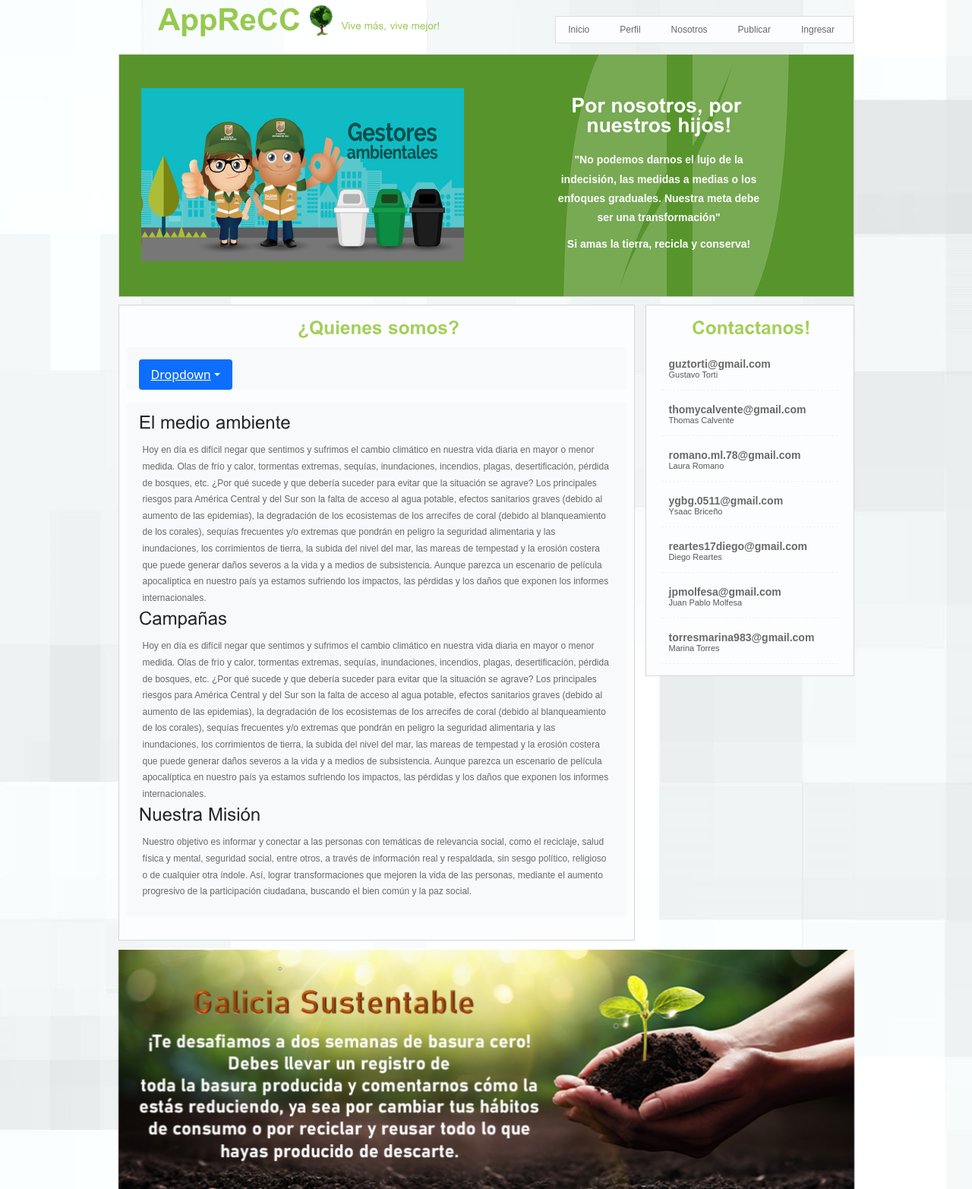
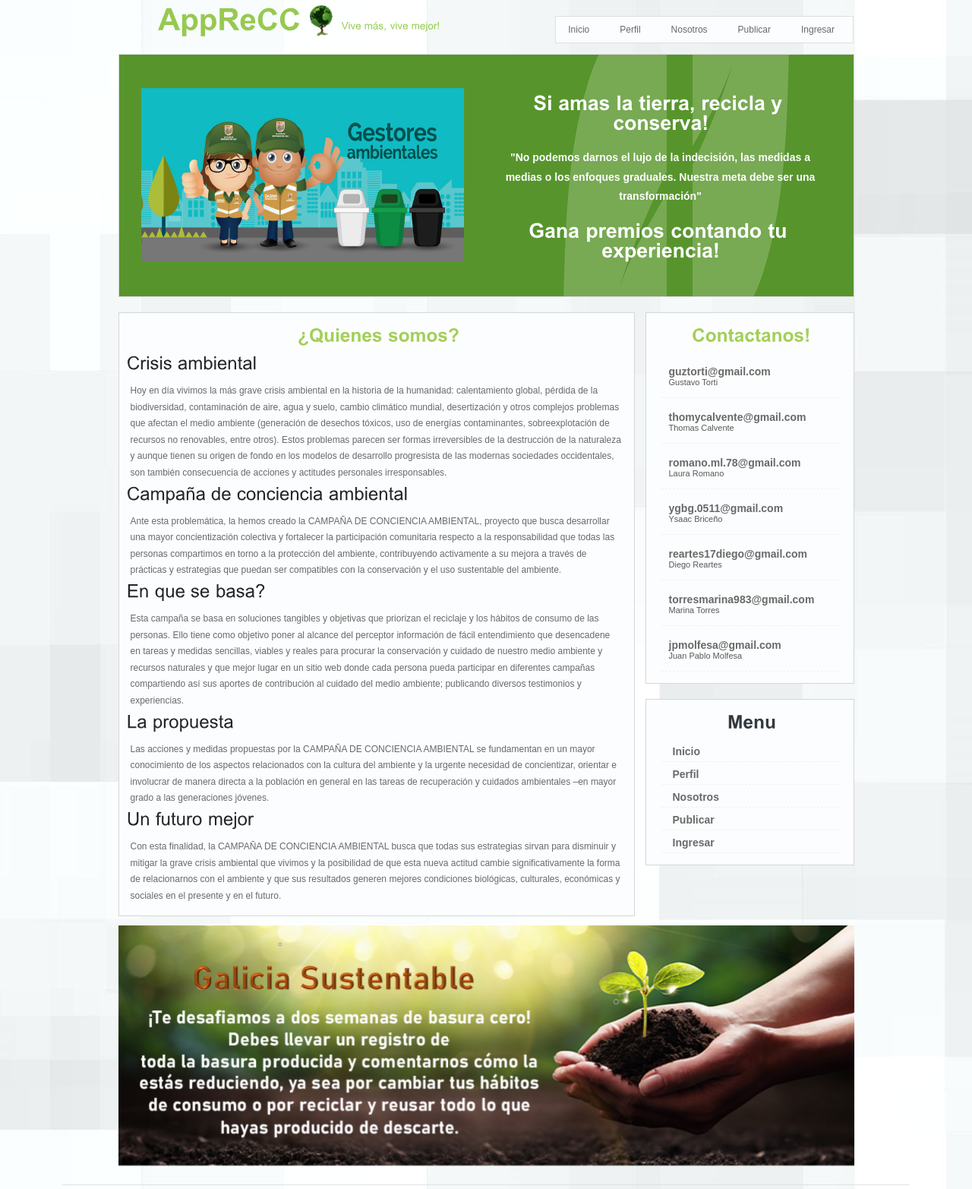
Before and after one commit to thomascalvente/Proyecto-APPRECC-, a Spring Boot app: page /nosotros in a window 1280 px wide. Shown: the part 49-1614 px from the top of the page at 76% size. Run offline with Spring Boot 4, Linux system fonts and the light colour scheme; data that the repository does not hold is empty; some of the project's set-up classes (security, data sources, template engines, error pages and the like) are left out, and stand-ins take their place.

Commit message:
nuevas vistas - lunes 24

```diff
--- a/src/main/java/com/egg/AppRECC/servicios/UsuarioServicio.java
+++ b/src/main/java/com/egg/AppRECC/servicios/UsuarioServicio.java
@@ -53,7 +53,7 @@ public class UsuarioServicio implements UserDetailsService {
     String password2
   )
     throws MiException {
-    Usuario usuario = repo.encontrarUsuarioPorEmail(email);
+    // Usuario usuario = repo.encontrarUsuarioPorEmail(email);
 
     if (nombre.isEmpty() || nombre == null || nombre.equals("")) {
       throw new MiException("El nombre no puede ser nulo o estar vacio");
@@ -69,9 +69,9 @@ public class UsuarioServicio implements UserDetailsService {
     if (!password.equals(password2)) {
       throw new MiException("Las contraseñas ingresadas deben ser iguales");
     }
-    if(usuario != null && usuario.getEmail().equals(email)){
+    /*if(usuario != null && usuario.getEmail().equals(email)){
             throw new MiException("El usuario que intenta registrar ya se encuentra registrado, intenta otro");
-        } return true;
+        } */return true;
   }
 
   public List<Usuario> listarUsuarios() {
--- a/src/main/resources/static/css/Style.css
+++ b/src/main/resources/static/css/Style.css
@@ -143,10 +143,10 @@ h1 small {
     float:left;
 }
 .headert_text {
-    width:400px;
-    float:right;
-    margin:0;
-    padding:40px 114px 0 0;
+    width: 483px;
+    float: right;
+    margin: -24px;
+    padding: 61px 75px 67px 0px;
     text-align: center;
 }
 .headert_text h2 {
--- a/src/main/resources/templates/detail.html
+++ b/src/main/resources/templates/detail.html
@@ -121,9 +121,11 @@ and open the template in the editor.
                 </div>
               </div>
             </section>
+
           </div>
         </div>
       </div>
+         <div th:replace="/post_campania :: publicaciones"></div>
     </div>
     <footer th:replace="/fragments/footer :: div"></footer>
   </body>
--- a/src/main/resources/templates/fragments/cartel.html
+++ b/src/main/resources/templates/fragments/cartel.html
@@ -2,13 +2,13 @@
                 <div class="headert_text_resize">
                     <div class="headert_text">
 
-                        <h2>Por nosotros, por nuestros hijos!</h2>
+                        <h2>Si amas la tierra, recicla y conserva!</h2>
                         <p>
                             "No podemos darnos el lujo de la indecisión, las medidas a medias
                             o los enfoques graduales. Nuestra meta debe ser una
                             transformación"
                         </p>
-                        <p>Si amas la tierra, recicla y conserva!</p>
+                        <h2>Gana premios contando tu experiencia!</h2>
                     </div>
                     <img  src="/img/nosotros.jpg" width="455" height="273" />
                     <div class="clr"></div>
--- a/src/main/resources/templates/login.html
+++ b/src/main/resources/templates/login.html
@@ -27,6 +27,7 @@ and open the template in the editor.
                         class="login-register-letra-tamanio"
                         type="text"
                         id="email"
+                        name="email"
                         placeholder="Email"
                         />
                 </div>
@@ -35,11 +36,12 @@ and open the template in the editor.
                         class="login-register-letra-tamanio"
                         type="password"
                         id="password"
+                        name="password"
                         placeholder="Contraseña"
                         />
                 </div>
 
-                <button>Iniciar Sesión</button>
+                <button type="submit">Iniciar Sesión</button>
                 <a class="btn btn-secondary" th:href="@{/}">Volver</a>
                 <a th:href="@{/registrar}" class="btn btn-secondary">Desea registrarse?</a>
             </form>
--- a/src/main/resources/templates/nosotros.html
+++ b/src/main/resources/templates/nosotros.html
@@ -12,68 +12,16 @@
                             <h2>
                                 ¿Quienes somos?
                             </h2>
-                            <nav id="navbar-example2" class="navbar bg-light px-3 mb-3">
-                                <ul class="nav nav-pills">
-                                    <li class="nav-item dropdown">
-                                        <a class="nav-link dropdown-toggle" data-bs-toggle="dropdown" href="#" role="button" aria-expanded="false">Dropdown</a>
-                                        <ul class="dropdown-menu">
-                                            <li><a class="dropdown-item" href="#scrollspyHeading3">El medio ambiente</a></li>
-                                            <li><hr class="dropdown-divider"></li>
-                                            <li><a class="dropdown-item" href="#scrollspyHeading4">Campañas</a></li>
-                                            <li><hr class="dropdown-divider"></li>
-                                            <li><a class="dropdown-item" href="#scrollspyHeading5">Nuestra Misión</a></li>
-                                        </ul>
-                                    </li>
-                                </ul>
-                            </nav>
-                            <div data-bs-spy="scroll" data-bs-target="#navbar-example2" data-bs-root-margin="0px 0px -40%" data-bs-smooth-scroll="true" class="scrollspy-example bg-light p-3 rounded-2" tabindex="0">
-                                <h4 id="scrollspyHeading1">El medio ambiente</h4>
-                                <p>Hoy en día es difícil negar que sentimos y sufrimos el cambio
-                                    climático en nuestra vida diaria en mayor o menor medida. Olas de
-                                    frío y calor, tormentas extremas, sequías, inundaciones,
-                                    incendios, plagas, desertificación, pérdida de bosques, etc. ¿Por
-                                    qué sucede y que debería suceder para evitar que la situación se
-                                    agrave? Los principales riesgos para América Central y del Sur son
-                                    la falta de acceso al agua potable, efectos sanitarios graves
-                                    (debido al aumento de las epidemias), la degradación de los
-                                    ecosistemas de los arrecifes de coral (debido al blanqueamiento de
-                                    los corales), sequías frecuentes y/o extremas que pondrán en
-                                    peligro la seguridad alimentaria y las inundaciones, los
-                                    corrimientos de tierra, la subida del nivel del mar, las mareas de
-                                    tempestad y la erosión costera que puede generar daños severos a
-                                    la vida y a medios de subsistencia. Aunque parezca un escenario de
-                                    película apocalíptica en nuestro país ya estamos sufriendo los
-                                    impactos, las pérdidas y los daños que exponen los informes
-                                    internacionales.</p>
-                                <h4 id="scrollspyHeading2">Campañas</h4>
-                                <p>Hoy en día es difícil negar que sentimos y sufrimos el cambio
-                                    climático en nuestra vida diaria en mayor o menor medida. Olas de
-                                    frío y calor, tormentas extremas, sequías, inundaciones,
-                                    incendios, plagas, desertificación, pérdida de bosques, etc. ¿Por
-                                    qué sucede y que debería suceder para evitar que la situación se
-                                    agrave? Los principales riesgos para América Central y del Sur son
-                                    la falta de acceso al agua potable, efectos sanitarios graves
-                                    (debido al aumento de las epidemias), la degradación de los
-                                    ecosistemas de los arrecifes de coral (debido al blanqueamiento de
-                                    los corales), sequías frecuentes y/o extremas que pondrán en
-                                    peligro la seguridad alimentaria y las inundaciones, los
-                                    corrimientos de tierra, la subida del nivel del mar, las mareas de
-                                    tempestad y la erosión costera que puede generar daños severos a
-                                    la vida y a medios de subsistencia. Aunque parezca un escenario de
-                                    película apocalíptica en nuestro país ya estamos sufriendo los
-                                    impactos, las pérdidas y los daños que exponen los informes
-                                    internacionales.</p>
-                                <h4 id="scrollspyHeading3">Nuestra Misión</h4>
-                                <p>Nuestro objetivo es informar y conectar a las personas con
-                                    temáticas de relevancia social, como el reciclaje, salud física
-                                    y mental, seguridad social, entre otros, a través de información
-                                    real y respaldada, sin sesgo político, religioso o de cualquier
-                                    otra índole. Así, lograr transformaciones que mejoren la vida de
-                                    las personas, mediante el aumento progresivo de la participación
-                                    ciudadana, buscando el bien común y la paz social.</p>
-                            </div>
-
-                            <h2>&nbsp;</h2>
+                                <h4 id="list-item-1">Crisis ambiental</h4>
+                                <p>Hoy en día vivimos la más grave crisis ambiental en la historia de la humanidad: calentamiento global, pérdida de la biodiversidad, contaminación de aire, agua y suelo, cambio climático mundial, desertización y otros complejos problemas que afectan el medio ambiente (generación de desechos tóxicos, uso de energías contaminantes, sobreexplotación de recursos no renovables, entre otros). Estos problemas parecen ser formas irreversibles de la destrucción de la naturaleza y aunque tienen su origen de fondo en los modelos de desarrollo progresista de las modernas sociedades occidentales, son también consecuencia de acciones y actitudes personales irresponsables.</p>
+                                <h4 id="list-item-2">Campaña de conciencia ambiental</h4>
+                                <p>Ante esta problemática, la hemos creado la CAMPAÑA DE CONCIENCIA AMBIENTAL, proyecto que busca desarrollar una mayor concientización colectiva y fortalecer la participación comunitaria respecto a la responsabilidad que todas las personas compartimos en torno a la protección del ambiente, contribuyendo activamente a su mejora a través de prácticas y estrategias que puedan ser compatibles con la conservación y el uso sustentable del ambiente.</p>
+                                <h4 id="list-item-3">En que se basa?</h4>
+                                <p>Esta campaña se basa en soluciones tangibles y objetivas que priorizan el reciclaje y los hábitos de consumo de las personas. Ello tiene como objetivo poner al alcance del perceptor información de fácil entendimiento que desencadene en tareas y medidas sencillas, viables y reales para procurar la conservación y cuidado de nuestro medio ambiente y recursos naturales y que mejor lugar en un sitio web donde cada persona pueda participar en diferentes campañas compartiendo así sus aportes de contribución al cuidado del medio ambiente; publicando diversos testimonios y experiencias.</p>
+                                <h4 id="list-item-4">La propuesta</h4>
+                                <p>Las acciones y medidas propuestas por la CAMPAÑA DE CONCIENCIA AMBIENTAL se fundamentan en un mayor conocimiento de los aspectos relacionados con la cultura del ambiente y la urgente necesidad de concientizar, orientar e involucrar de manera directa a la población en general en las tareas de recuperación y cuidados ambientales –en mayor grado a las generaciones jóvenes. </p>
+                                <h4 id="list-item-5">Un futuro mejor</h4>
+                                <p>Con esta finalidad, la CAMPAÑA DE CONCIENCIA AMBIENTAL busca que todas sus estrategias sirvan para disminuir y mitigar la grave crisis ambiental que vivimos y la posibilidad de que esta nueva actitud cambie significativamente la forma de relacionarnos con el ambiente y que sus resultados generen mejores condiciones biológicas, culturales, económicas y sociales en el presente y en el futuro.</p>
                         </div>
                     </div>
                     <div class="right">
@@ -90,18 +38,31 @@
                             Ysaac Briceño</li>
                         <li class="sponsors"><a href="#">reartes17diego@gmail.com</a><br />
                             Diego Reartes</li>
+                        <li class="sponsors"><a href="#">torresmarina983@gmail.com</a><br />
+                            Marina Torres</li>
                         <li class="sponsors"><a href="#">jpmolfesa@gmail.com</a><br />
                             Juan Pablo Molfesa</li>
-                                <li class="sponsors"><a href="#">torresmarina983@gmail.com</a><br />
-                                    Marina Torres</li>
                     </ul>
                 </div>
             </div>
-
-                    <div class="clr"></div>
+                    <div class="right">
+                                    <div class="resize_bg">
+                                        <h2>
+                                            <span>Menu</span>
+                                        </h2>
+                                        <ul>
+                                            <li><a th:href="@{/}" class="active">Inicio</a></li>    <!-- VER -->
+                                            <li><a th:href="@{/perfil}">Perfil</a></li>
+                                            <li><a th:href="@{/nosotros}">Nosotros</a></li>
+                                            <li><a th:href="@{/publicar}">Publicar</a></li>
+                                            <li><a th:href="@{/login}" >Ingresar</a></li>
+                                        </ul>
                                     </div>
                                 </div>
-
+                    <h2>&nbsp;</h2>
+                </div>
+            </div>
+            <div class="clr"></div>
         </div>
 <footer th:replace="/fragments/footer :: div"></footer>
 </body>
```
Also changed, not shown: src/main/java/com/egg/AppRECC/controladores/AdminControlador.java (+27 -2 lines), src/main/java/com/egg/AppRECC/controladores/PortalControlador.java (+9 -2 lines), src/main/resources/templates/listarUsuarios.html (+46 -3 lines), src/main/resources/templates/perfil.html (+50 -35 lines), src/main/resources/templates/post_campania.html (added, +50 -0 lines), 4 other files. Lines whose indentation alone changed are shown as unchanged.
